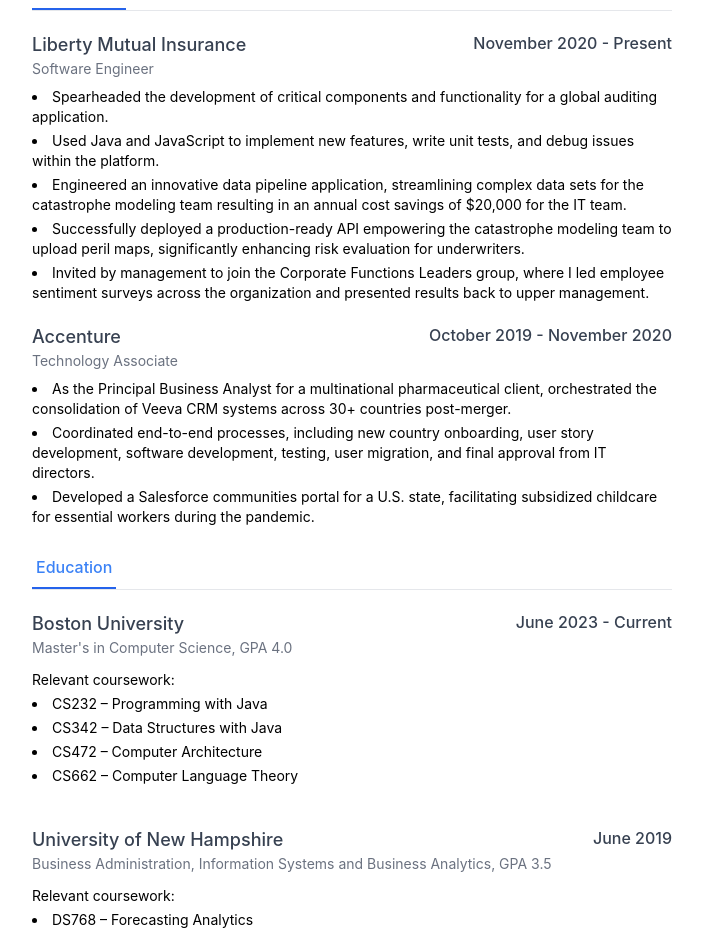
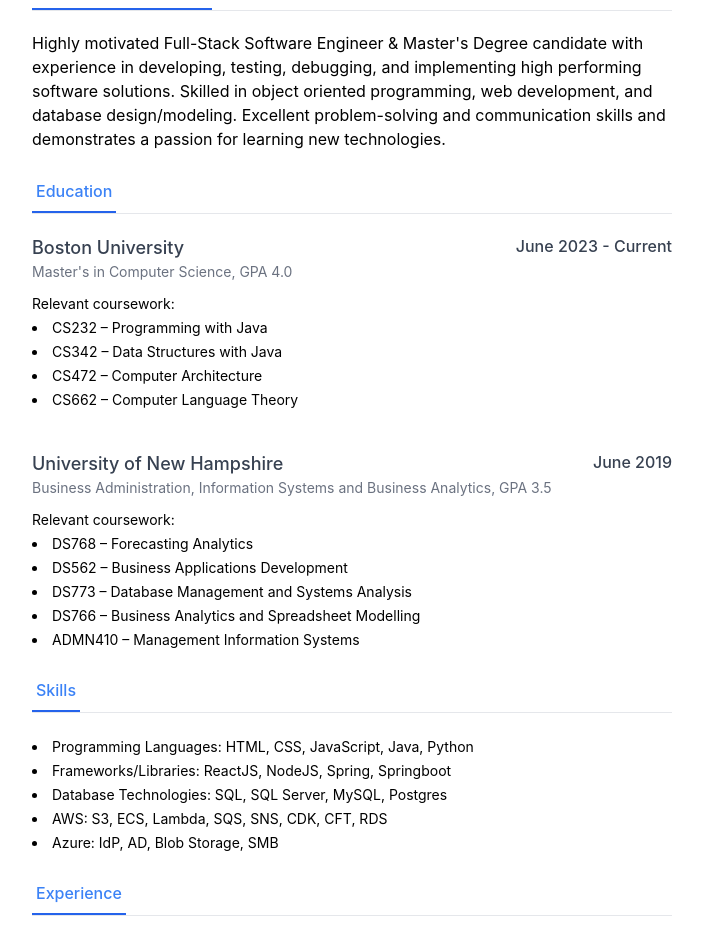
Before and after one commit to bryceschultz/resume, a React (Create React App) app: page / in a window 1280 px wide. Shown: the part 306-1242 px from the top of the page, without its empty margins (288-991 px from the left). Built offline with nearby package versions, Linux system fonts and the light colour scheme; what @fortawesome/fontawesome would draw is missing.

Commit message:
Adding professional summary and updating skills section

```diff
--- a/src/App.js
+++ b/src/App.js
@@ -12,6 +12,7 @@
 
 import fontawesome from '@fortawesome/fontawesome'
 import { fab } from '@fortawesome/free-brands-svg-icons'
+import ProfessionalSummary from './components/Section/Sections/ProfessionalSummary/ProfessionalSummary';
 
 
 fontawesome.library.add(fab);
@@ -23,14 +24,17 @@
       <Toggle />
       <div id="dynamic-content">
         <Header />
-        <SectionContainer headerText="Experience">
-          <ExperienceSection />
+        <SectionContainer headerText="Professional Summary">
+          <ProfessionalSummary />
         </SectionContainer>
         <SectionContainer headerText="Education">
           <EducationSection />
         </SectionContainer>
         <SectionContainer headerText="Skills">
           <SkillsSection />
+        </SectionContainer>
+        <SectionContainer headerText="Experience">
+          <ExperienceSection />
         </SectionContainer>
         <SectionContainer headerText="Recent Training">
           <RecentTraining />
--- /dev/null
+++ b/src/components/Section/Sections/ProfessionalSummary/ProfessionalSummary.jsx
@@ -0,0 +1,11 @@
+const ProfessionalSummary = () => {
+    return (
+        <p className="text-base">
+            Highly motivated Full-Stack Software Engineer & Master's Degree candidate with experience in developing, testing, debugging, and implementing high performing software solutions.
+            Skilled in object oriented programming, web development, and database design/modeling. Excellent problem-solving and communication skills and demonstrates a passion
+            for learning new technologies.
+        </p>
+    )
+}
+
+export default ProfessionalSummary
--- a/src/components/Section/Sections/SkillsSection/SkillsSection.jsx
+++ b/src/components/Section/Sections/SkillsSection/SkillsSection.jsx
@@ -2,8 +2,11 @@
 import { FontAwesomeIcon } from '@fortawesome/react-fontawesome'
 import './SkillsSection.scss';
 
-const skills = ["HTML, CSS, JS", "ReactJS", "NodeJS", "Java", "Spring, Springboot",
-                "SQL", "Python"]
+const skills = ["Programming Languages: HTML, CSS, JavaScript, Java, Python",
+                 "Frameworks/Libraries: ReactJS, NodeJS, Spring, Springboot",
+                 "Database Technologies: SQL, SQL Server, MySQL, Postgres",
+                "AWS: S3, ECS, Lambda, SQS, SNS, CDK, CFT, RDS",
+                "Azure: IdP, AD, Blob Storage, SMB"]
 const SkillsSection = () => {
     const { informalToggle } = useInformalToggleContext();
 
@@ -60,7 +63,7 @@
             </>
         ) : (
             <>
-            <ul className="list-disc list-inside flex flex-wrap flex-col h-24">
+            <ul className="list-disc list-inside flex flex-wrap flex-col">
                 {skills.map(((skill, i) => <li key={i} className="text-elem shrink-0 text-left text-sm font-normal mt-1">{skill}</li>))}
             </ul>
             </>
```
